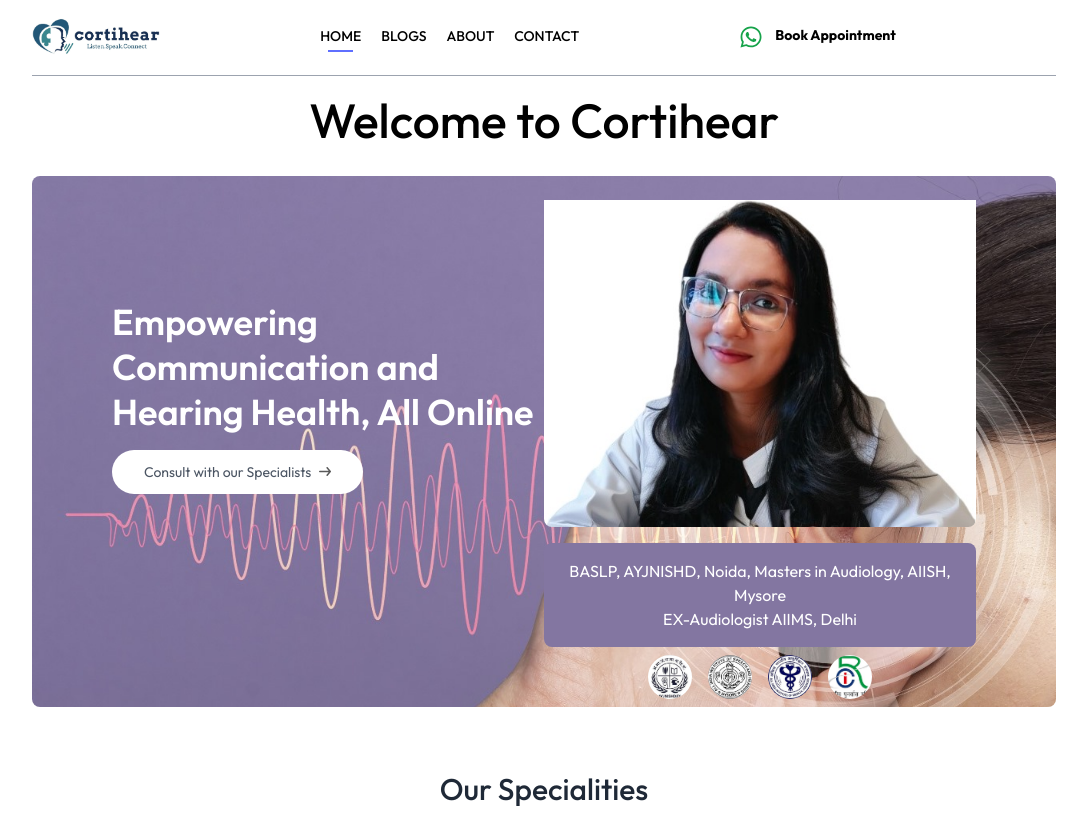
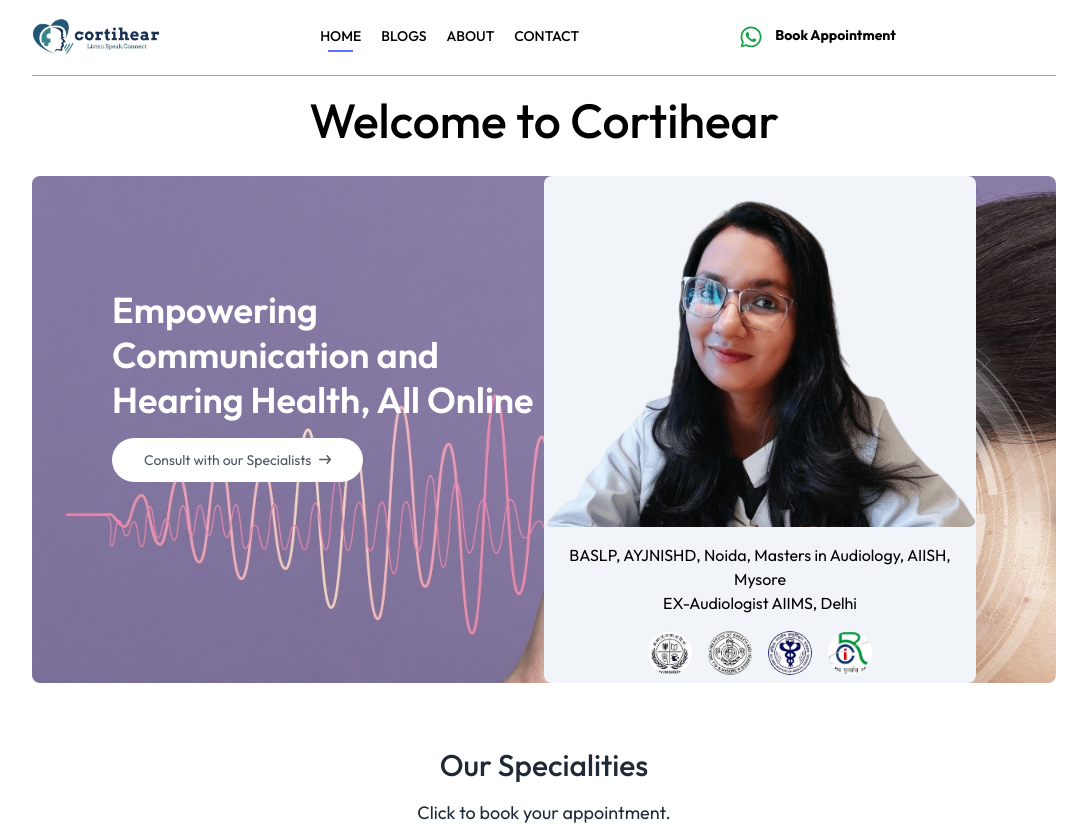
Before and after one commit to lokeshloki3/clinic, a React (Vite) app: page / in a window 1280 px wide. Shown: the top 825 px of the page, without its empty margins (96-1183 px from the left). Built offline with nearby package versions, Linux system fonts and the light colour scheme.

Commit message:
expe added

```diff
--- a/src/assets/assets.js
+++ b/src/assets/assets.js
@@ -1,5 +1,5 @@
-// import header_img from "./header_img.png";
-import header_img from "./header_imgg.jpg";
+import header_img from "./header_img.png";
+// import header_img from "./header_imgg.jpg";
 import contact_image from "./contact_image.png";
 import about_image from "./about_image.png";
 import dropdown_icon from "./dropdown_icon.svg";
--- a/src/components/Header.jsx
+++ b/src/components/Header.jsx
@@ -32,7 +32,7 @@
         </button>
       </div>
 
-      <div className="md:w-1/2">
+      <div className="md:w-1/2 bg-slate-100 rounded-lg ">
         <img
           className="w-full h-auto rounded-lg pt-6"
           src={assets.header_img}
@@ -45,17 +45,17 @@
           EX-Audiologist AIIMS, Delhi
         </p> */}
         <div
-          className="text-center text-white mt-4 text-sm md:text-base py-4 px-6 rounded-lg"
-          style={{
-            backgroundColor: '#8376A1',
-          }}
+          className="text-center text-black text-sm md:text-base py-4 px-6 rounded-lg"
+          // style={{
+          //   backgroundColor: '#8376A1',
+          // }}
         >
           <p>BASLP, AYJNISHD, Noida, Masters in Audiology, AIISH, Mysore</p>
           <p>EX-Audiologist AIIMS, Delhi</p>
         </div>
 
         {/* Experience Section */}
-        <div className="flex justify-center gap-4 mt-2 mb-2">
+        <div className="flex justify-center gap-4 mb-2">
           <img className="w-11 h-11 rounded-full object-cover" src={assets.expe1} alt="expe 1" />
           <img className="w-11 h-11 rounded-full object-cover" src={assets.expe2} alt="expe 2" />
           <img className="w-11 h-11 rounded-full object-cover" src={assets.expe3} alt="expe 3" />
```
